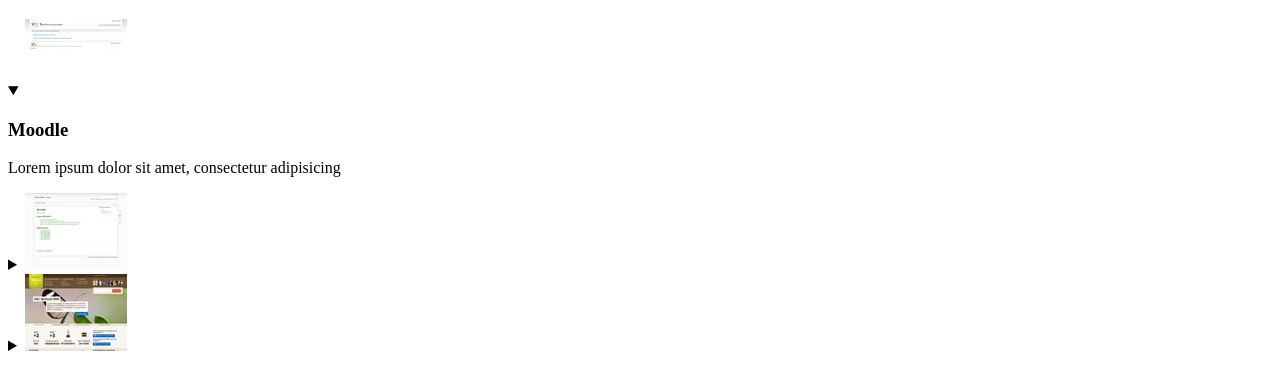
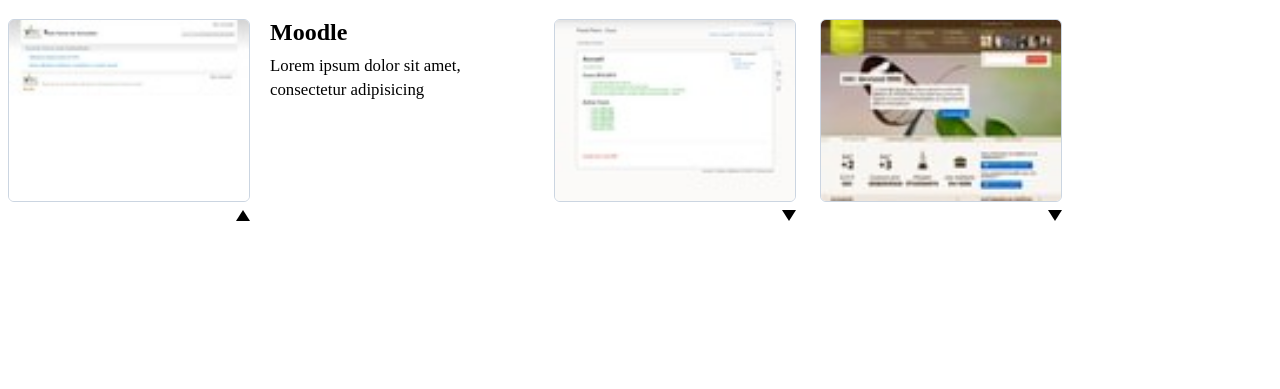
Before and after one commit to MMI-NFC-2026/sae105-r112-tp4-tan-mathis, a plain HTML site: page index.html in a window 1280 px wide. Shown: the part 61-450 px from the top of the page. Drawn offline with Linux system fonts and the light colour scheme.

Commit message:
accordeon CSS et JS

```diff
--- a/src/css/components/accordeon.css
+++ b/src/css/components/accordeon.css
@@ -1,3 +1,74 @@
 /**
-* Accordeon
-*/
+ * Accordeon
+ */
+.accordeon {
+  display: flex;
+  align-items: flex-start;
+  gap: 1.5rem;
+  flex-wrap: wrap;
+}
+
+.accordeon > details {
+  display: flex;
+  align-items: flex-start;
+}
+
+.accordeon > details > summary {
+  position: relative;
+  display: flex;
+  flex-direction: column;
+  align-items: center;
+  gap: 0.5rem;
+  cursor: pointer;
+  list-style: none;
+  flex-shrink: 0;
+}
+
+.accordeon > details > summary::marker,
+.accordeon > details > summary::-webkit-details-marker {
+  display: none;
+}
+
+.accordeon > details > summary::after {
+  content: "";
+  align-self: flex-end;
+  width: 0;
+  height: 0;
+  border-style: solid;
+  border-width: 11px 7px 0 7px;
+  border-color: currentColor transparent transparent transparent;
+  transition: transform 0.2s ease;
+}
+
+.accordeon > details[open] > summary::after {
+  transform: rotate(180deg);
+}
+
+.accordeon > details > summary img {
+  display: block;
+  width: 240px;
+  height: auto;
+  border: 1px solid #cbd5e1;
+  border-radius: 6px;
+  image-rendering: -webkit-optimize-contrast;
+  image-rendering: crisp-edges;
+}
+
+.accordeon > details[open] {
+  gap: 1.25rem;
+}
+
+.accordeon > details[open] > div {
+  max-width: 260px;
+}
+
+.accordeon > details[open] > div h3 {
+  margin: 0 0 0.5rem;
+  font-size: 1.5rem;
+}
+
+.accordeon > details[open] > div p {
+  margin: 0;
+  font-size: 1.05rem;
+  line-height: 1.45;
+}
--- a/src/js/script.js
+++ b/src/js/script.js
@@ -1 +1,19 @@
 // *** ACCORDEON ***
+
+const accordeon = document.querySelector(".accordeon");
+
+if (accordeon) {
+  const allDetails = accordeon.querySelectorAll("details");
+
+  allDetails.forEach((currentDetails) => {
+    currentDetails.addEventListener("toggle", () => {
+      if (!currentDetails.open) return;
+
+      allDetails.forEach((otherDetails) => {
+        if (otherDetails !== currentDetails) {
+          otherDetails.open = false;
+        }
+      });
+    });
+  });
+}
```
Also changed, not shown: 1 other file.
